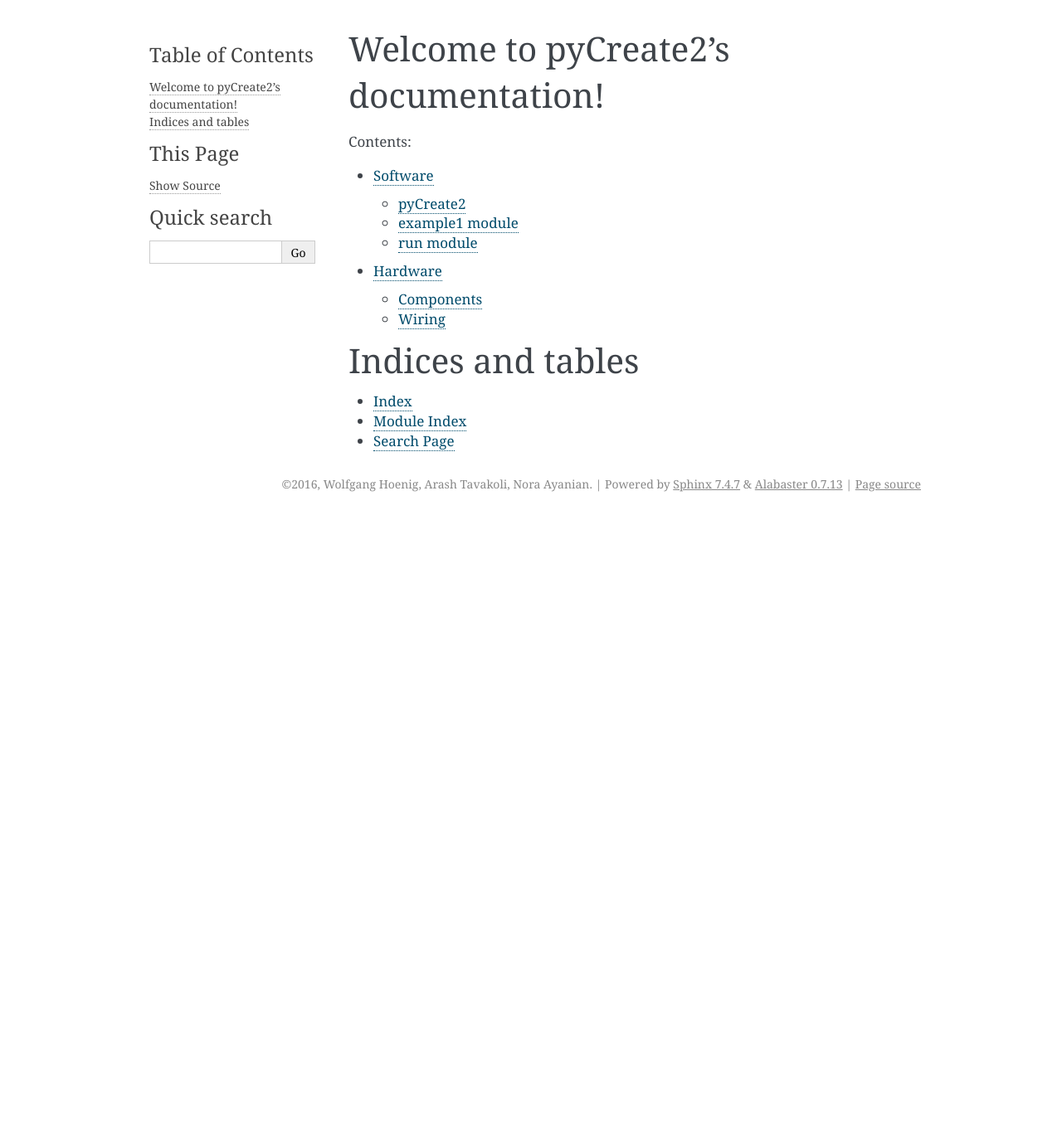
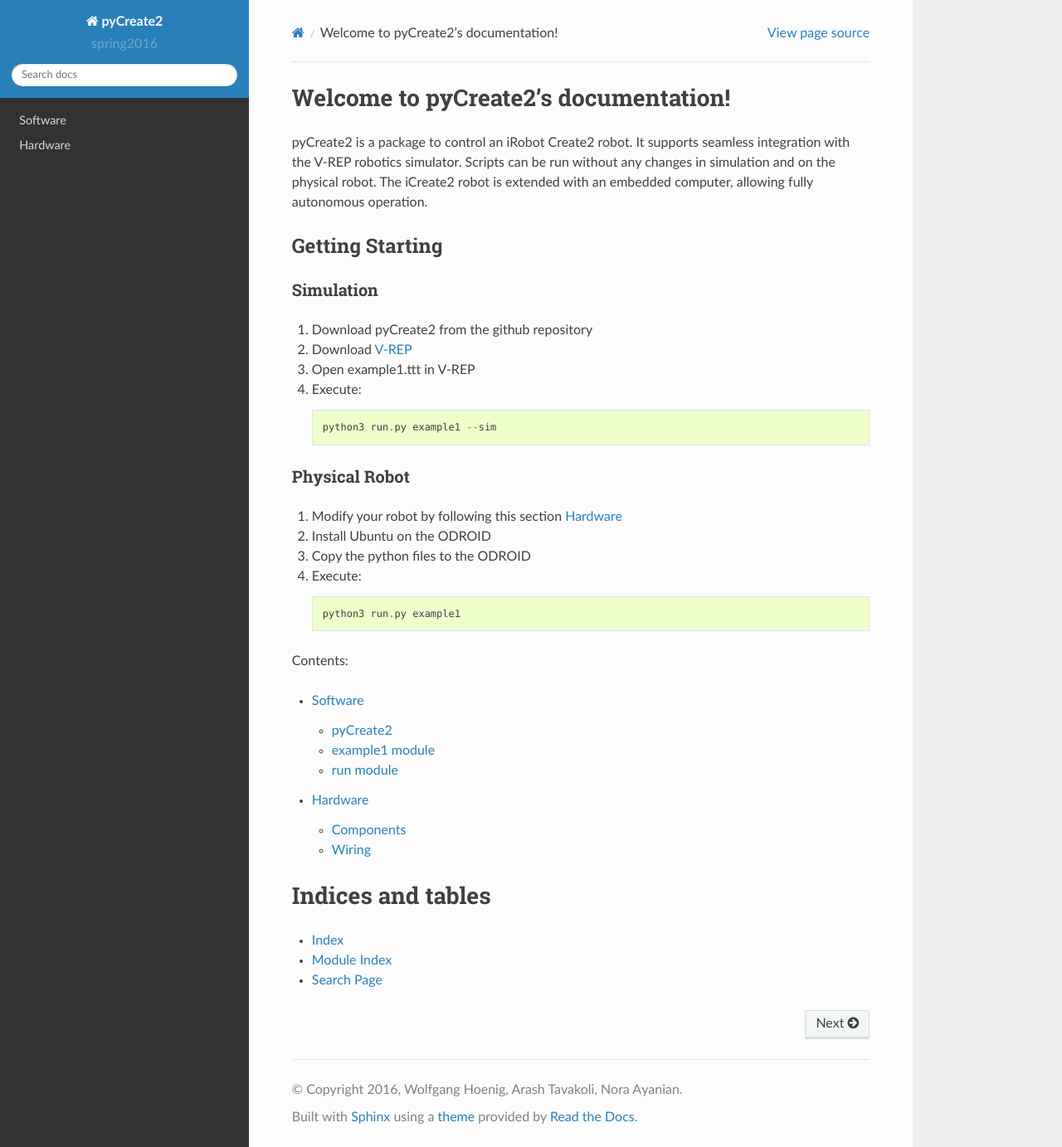
Before and after one commit to USC-ACTLab/pyCreate2, a Sphinx documentation site: the page built from docs/index.rst, in a window 1280 px wide and 1383 px high. Shown: the whole window at 83% size. Built offline with Sphinx 7.4.7 and the Read the Docs theme 2.0.0, drawn with Linux system fonts in a browser that asks for light colours.

```diff
--- a/docs/conf.py
+++ b/docs/conf.py
@@ -19,6 +19,8 @@
 import os
 import sys
 sys.path.insert(0, os.path.abspath('..'))
+
+import sphinx_rtd_theme
 
 # -- General configuration ------------------------------------------------
 
@@ -123,7 +125,7 @@ todo_include_todos = False
 # The theme to use for HTML and HTML Help pages.  See the documentation for
 # a list of builtin themes.
 #
-html_theme = 'alabaster'
+html_theme = 'sphinx_rtd_theme'
 
 # Theme options are theme-specific and customize the look and feel of a theme
 # further.  For a list of options available for each theme, see the
--- a/docs/hardware.rst
+++ b/docs/hardware.rst
@@ -1,7 +1,7 @@
+.. _hardware:
+
 Hardware
 ========
-
-Parallax Standard Servo
 
 Components
 ----------
--- a/docs/index.rst
+++ b/docs/index.rst
@@ -1,10 +1,33 @@
-.. pyCreate2 documentation master file, created by
-   sphinx-quickstart on Thu Dec  1 11:09:35 2016.
-   You can adapt this file completely to your liking, but it should at least
-   contain the root `toctree` directive.
-
 Welcome to pyCreate2's documentation!
 =====================================
+
+pyCreate2 is a package to control an iRobot Create2 robot.
+It supports seamless integration with the V-REP robotics simulator.
+Scripts can be run without any changes in simulation and on the physical robot.
+The iCreate2 robot is extended with an embedded computer, allowing fully autonomous operation.
+
+Getting Starting
+----------------
+
+Simulation
+^^^^^^^^^^
+
+#. Download pyCreate2 from the github repository
+#. Download `V-REP <http://www.coppeliarobotics.com/>`_
+#. Open example1.ttt in V-REP
+#. Execute::
+
+    python3 run.py example1 --sim
+
+Physical Robot
+^^^^^^^^^^^^^^
+
+#. Modify your robot by following this section :ref:`hardware`
+#. Install Ubuntu on the ODROID
+#. Copy the python files to the ODROID
+#. Execute::
+
+    python3 run.py example1
 
 Contents:
 
```
Also changed, not shown: README.md (+15 -1 lines).
